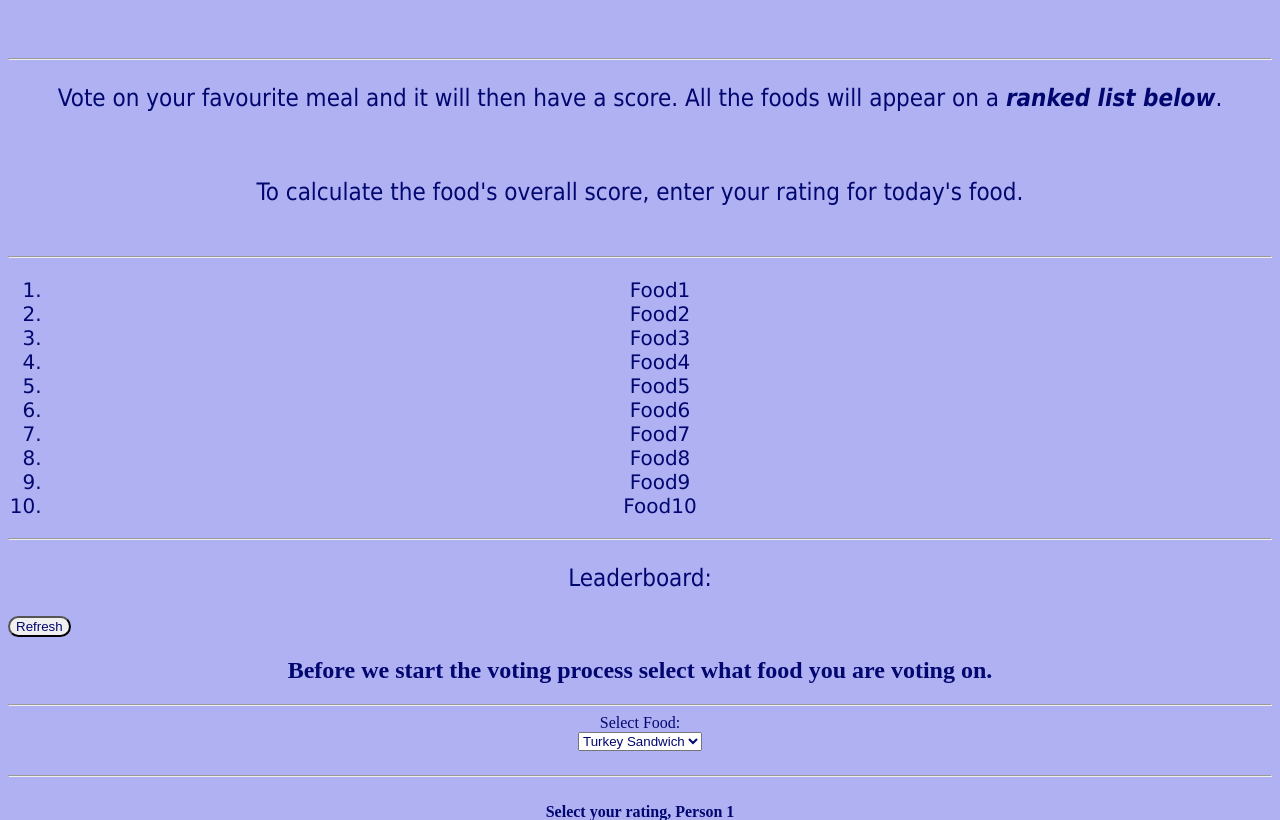
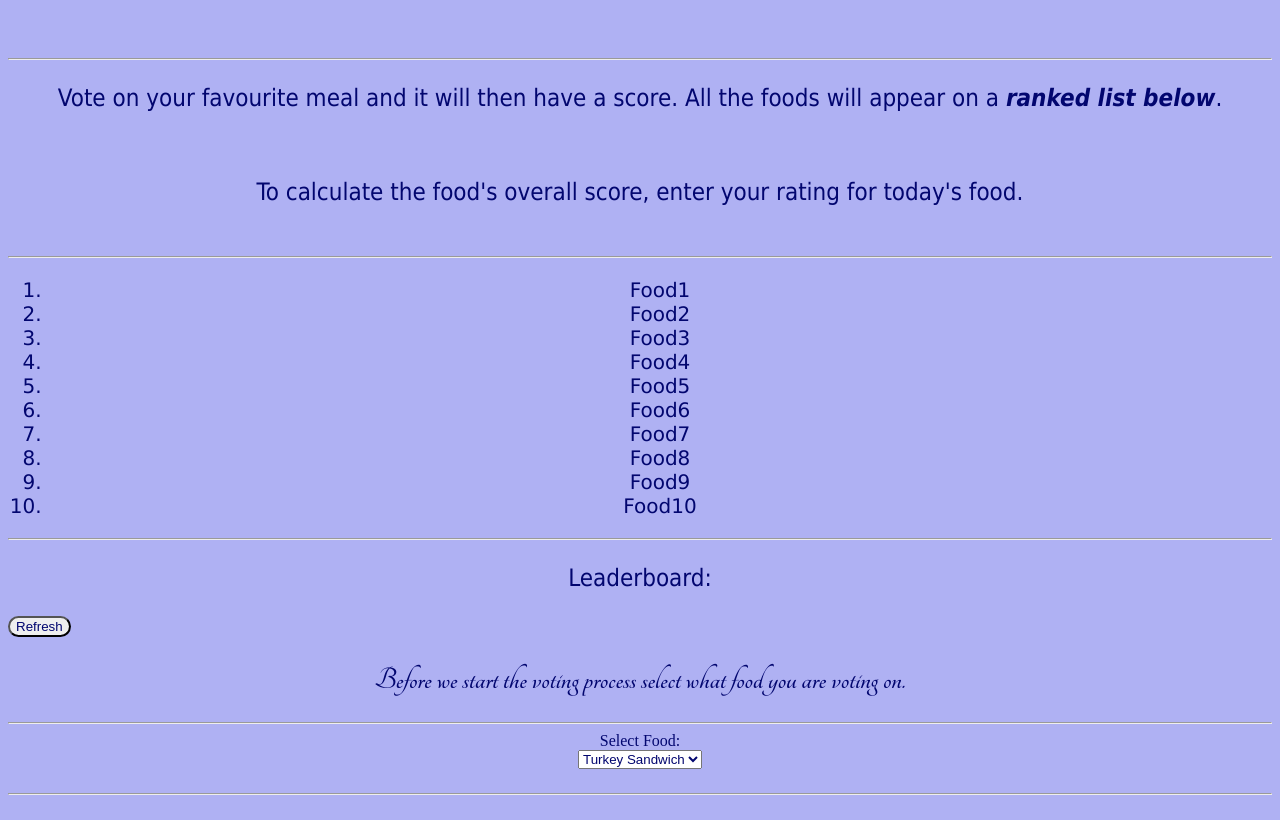
Before and after one commit to Deadcandlegames/FoodRatingSystem, a plain HTML site: page index.html in a window 1280 px wide. Shown: the part 195-1015 px from the top of the page. Drawn offline with Linux system fonts and the light colour scheme.

Commit message:
Update style.css 1

```diff
--- a/style.css
+++ b/style.css
@@ -8,6 +8,8 @@ h1 {
 }
 h2 {
   font-color: red;
+  font-family: tangerine;
+  font-size: 32px;
 }
 p {
   font-size: 24px;
```
